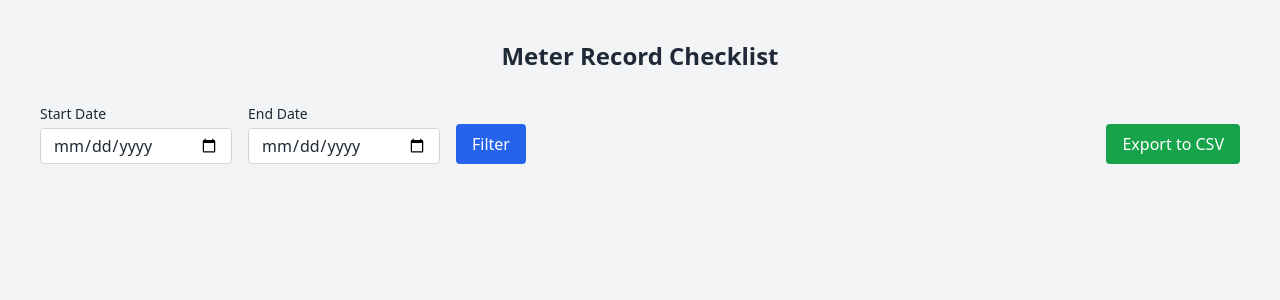
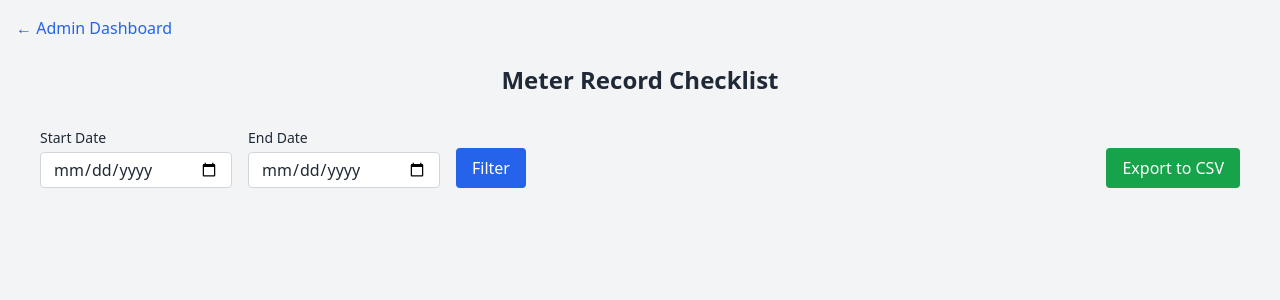
Before and after one commit to bonzoholda/cdws_meter_app, a FastAPI app: page /meter-checklist in a window 1280 px wide. Shown: the top 300 px of the page. Run offline with FastAPI, Linux system fonts and the light colour scheme; style sheets or scripts are compiled from the project's sources; parts of the project's set-up code (start-up, migrations or seed data) failed here and were passed over; some libraries are stand-ins or nearby versions.

Commit message:
Update meter-checklist.html

```diff
--- a/app/templates/meter-checklist.html
+++ b/app/templates/meter-checklist.html
@@ -10,6 +10,8 @@
 
 </head>
 <body class="bg-gray-100 text-gray-800">
+  <a href="/admin" class="self-start text-blue-600 hover:underline mb-4">← Admin Dashboard</a>
+
     <div class="container mx-auto p-6">
         <h1 class="text-2xl font-bold mb-4">Meter Record Checklist</h1>
 
```
